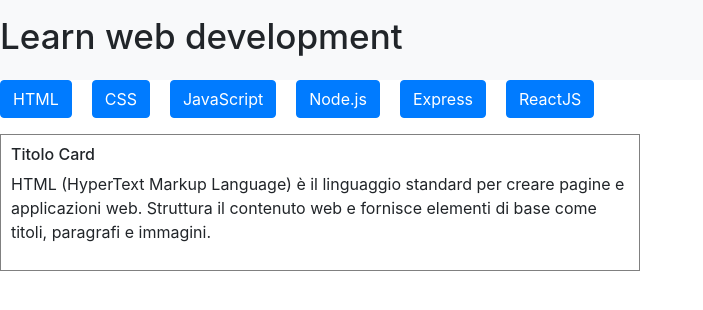
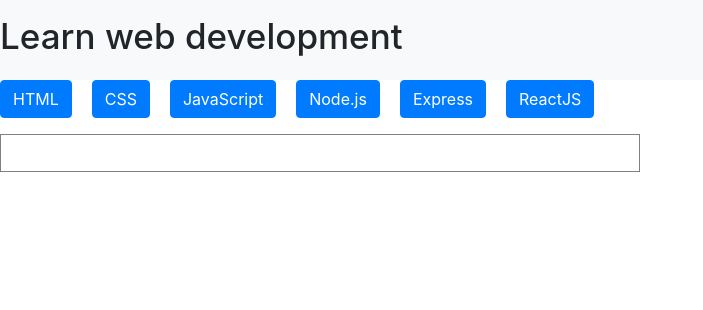
Before and after one commit to riccardo-ottavi/react-use-state, a React (Vite) app: page / in a window 1280 px wide. Shown: the top 310 px of the page, without its empty margins (0-703 px from the left). Built offline with nearby package versions, Linux system fonts and the light colour scheme.

Commit message:
finalizza il comportamento della card

```diff
--- a/src/App.jsx
+++ b/src/App.jsx
@@ -10,7 +10,6 @@
     <>
       <MyHeader/>
       <MyBtnList/>
-      <LanguageCard/>
     </>
   )
 }
--- a/src/components/LanguageCard.jsx
+++ b/src/components/LanguageCard.jsx
@@ -1,8 +1,9 @@
-export default function LanguageCard(){
+export default function LanguageCard(languageProp){
+    const { title, description } = languageProp;
     return(
         <div className="lang-card">
-            <h2>Titolo Card</h2>
-            <p>HTML (HyperText Markup Language) è il linguaggio standard per creare pagine e applicazioni web. Struttura il contenuto web e fornisce elementi di base come titoli, paragrafi e immagini.</p>
+            <h2>{title}</h2>
+            <p>{description}</p>
         </div>
     )
 }
--- a/src/components/MyBtn.jsx
+++ b/src/components/MyBtn.jsx
@@ -1,10 +1,10 @@
-export default function MyBtn(props){
+export default function MyBtn({ languageProp, onActive }) {
+    const { title } = languageProp;
 
-    const { title, isActive } = props.languageProp
 
     return (
        <li><button
-       onClick={isActive}
+       onClick={onActive}
        className="btn btn-primary">{title}</button></li>
     )
 }
--- a/src/components/MyBtnList.jsx
+++ b/src/components/MyBtnList.jsx
@@ -1,6 +1,7 @@
 
 import MyBtn from "./MyBtn"
 import languages from "./product/languages"
+import LanguageCard from "./LanguageCard";
 
 import { useState } from "react";
 
@@ -8,7 +9,8 @@
 
 
 export default function MyBtnList(){
-    const [activeBtn , setActiveBtn] = useState(null);
+const [activeBtn, setActiveBtn] = useState(null);
+const [description, setDescription] = useState("");
     return(
         <div className="btn-list">
             <ul>
@@ -17,12 +19,16 @@
                         languageProp = {language}
                         title = {language.title}
                         isActive = {activeBtn === language.id}
-                        onActive = {() => setActiveBtn(activeBtn === language.id ? null : language.id)}
+                        onActive = {() => {
+                            console.log("bottone premuto: " , language.id)
+                            setActiveBtn(activeBtn === language.id ? null : language.id)
+                            setDescription(language.description);
+                        }}
                         key={language.id}
-
                     />
                 ))}
             </ul>
+            <LanguageCard description={description} />
         </div>
     )
 }
```
